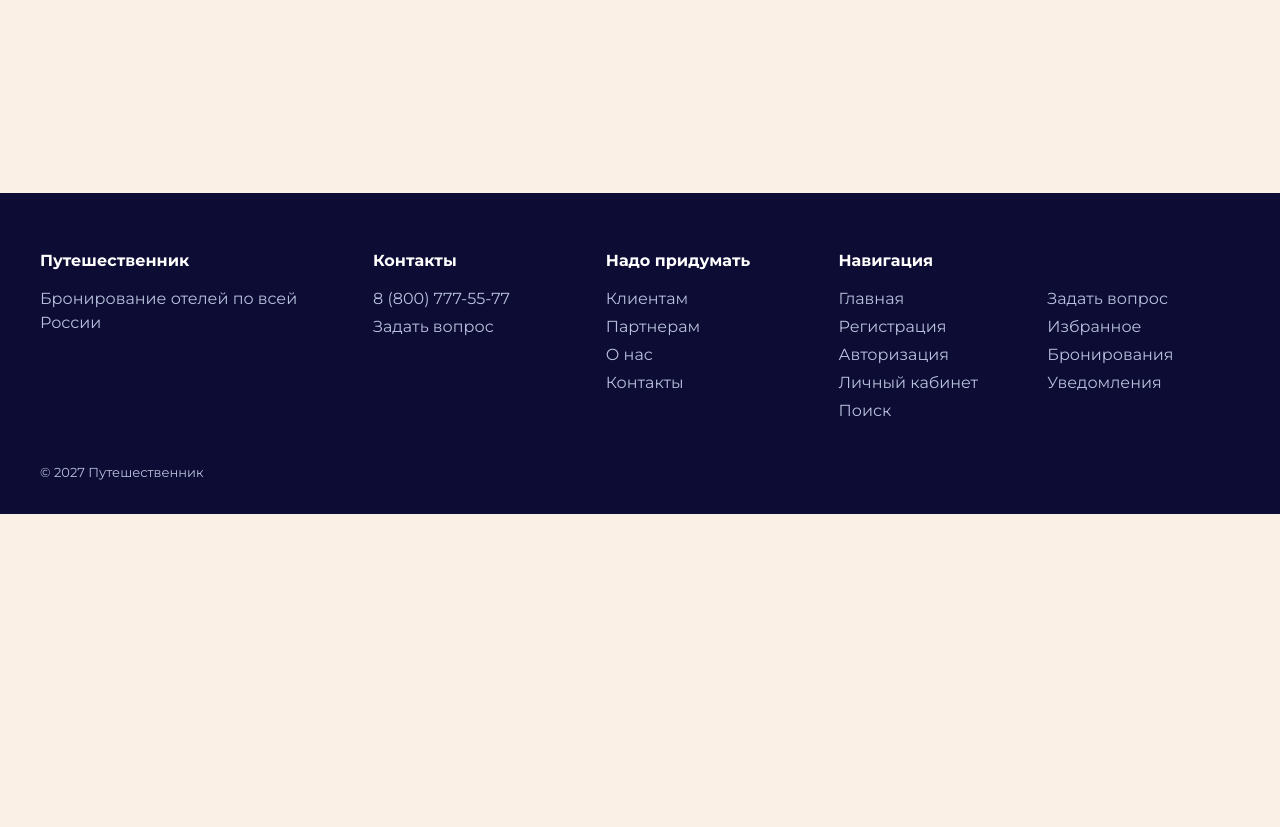
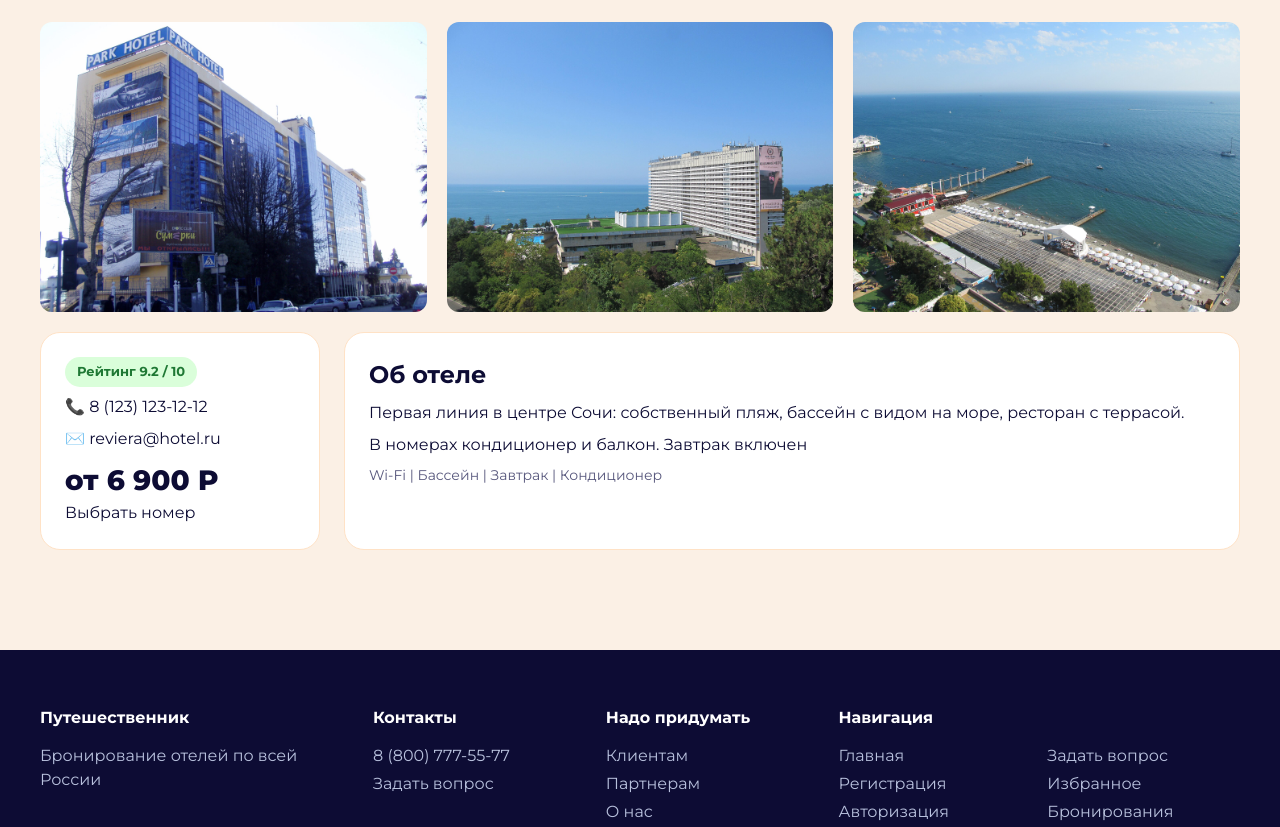
Before and after one commit to qweqwe255zxc/module-a-3, a plain HTML site: page result.html in a window 1280 px wide. Shown: the part 286-1113 px from the top of the page. Before the commit the page ends 800 px from the top, so only its background shows below. Drawn offline with Linux system fonts and the light colour scheme.

Commit message:
add result.html

```diff
--- a/assets/css/style.css
+++ b/assets/css/style.css
@@ -653,3 +653,13 @@ button {
     background: var(--ink);
     color: #fff;
 }
+
+.gallary {
+    display: grid;
+    grid-template-columns: repeat(3, 1fr);
+    gap: 20px;
+}
+
+.card.description {
+    height: 100%;
+}
--- a/result.html
+++ b/result.html
@@ -31,7 +31,32 @@
             <a href="login.html" class="btn btn--dark btn--sm">Войти</a>
         </div>
     </header>
-    <main class="container"></main>
+    <main class="container">
+        <section class="section">
+            <p class="eyebrow">Курортный отель | Сочи, Россия</p>
+            <h1 class="title">Морская Ривьера <span class="stars">⭐️⭐️⭐️⭐️</span></h1>
+            <div class="gallary">
+                <img src="assets/img/hotel-sochi-1.jpg" alt="Отель в Сочи" class="photo">
+                <img src="assets/img/hotel-sochi-2.jpg" alt="Отель в Сочи" class="photo">
+                <img src="assets/img/hotel-sochi-beach.jpg" alt="Отель в Сочи" class="photo">
+            </div>
+        </section>
+        <section class="section layout">
+            <div class="card stack">
+                <span class="badge badge--ok">Рейтинг 9.2 / 10</span>
+                <p>📞 8 (123) 123-12-12</p>
+                <p>✉️ reviera@hotel.ru</p>
+                <p class="big">от 6 900 Р</p>
+                <a href="#">Выбрать номер</a>
+            </div>
+            <div class="card stack description">
+                <h2>Об отеле</h2>
+                <p>Первая линия в центре Сочи: собственный пляж, бассейн с видом на море, ресторан с террасой.</p>
+                <p>В номерах кондиционер и балкон. Завтрак включен</p>
+                <p class="muted">Wi-Fi | Бассейн | Завтрак | Кондиционер</p>
+            </div>
+        </section>
+    </main>
     <footer class="footer">
         <div class="container footer__grid">
 
```
Also changed, not shown: search.html (+3 -3 lines).
